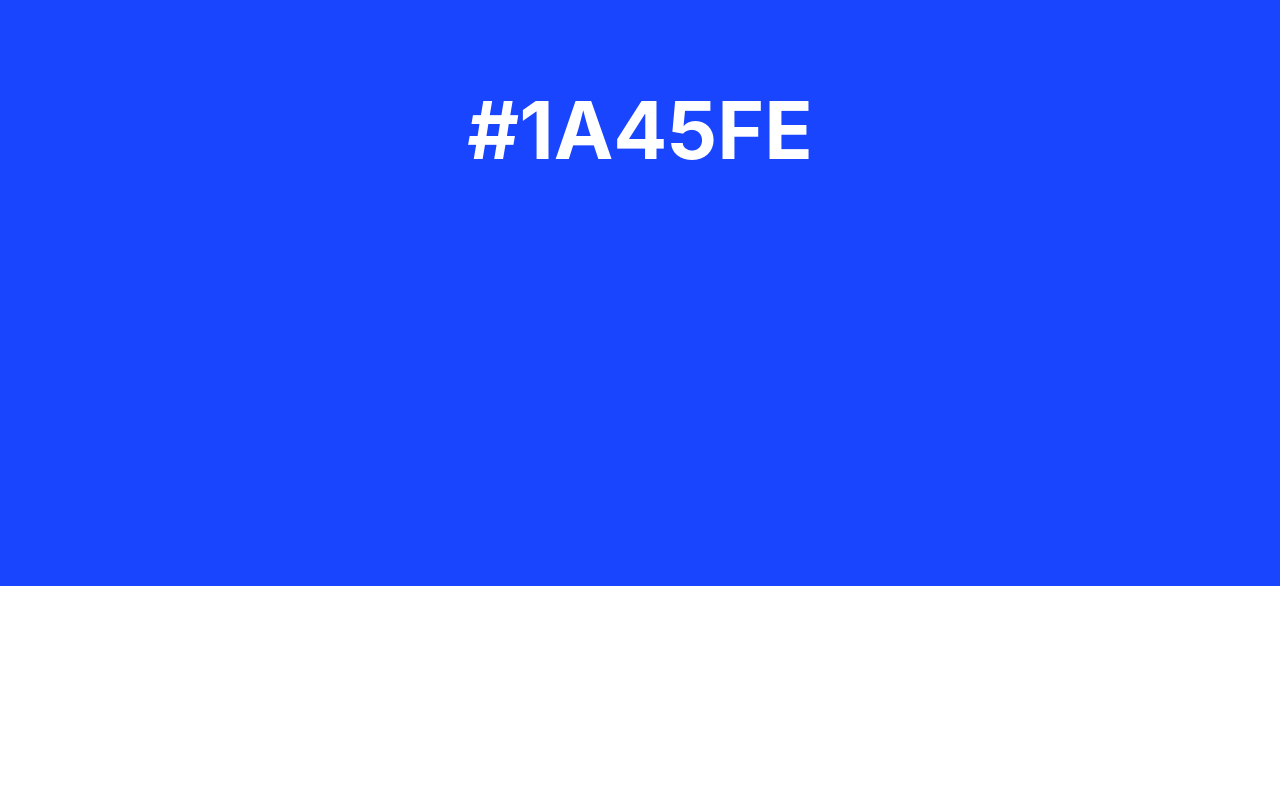
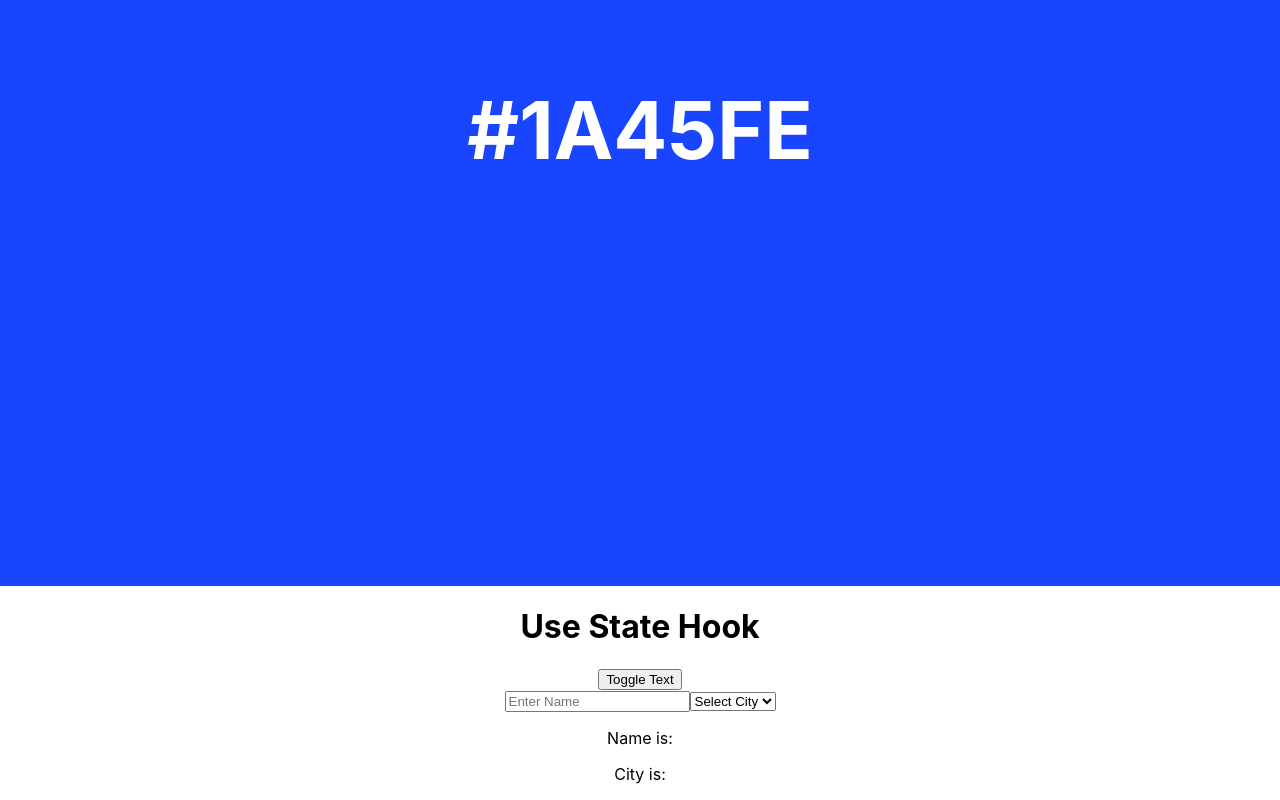
Before and after one commit to mirage-p/react-components, a React (Create React App) app: page / in a window 1280 px wide. Shown: the part 1014-1814 px from the top of the page. Before the commit the page ends 1600 px from the top, so only its background shows below. Built offline with nearby package versions, Linux system fonts and the light colour scheme.

Commit message:
reinforce useState hook knowledge

```diff
--- a/src/App.js
+++ b/src/App.js
@@ -1,6 +1,7 @@
 import './App.css';
 import Accordion from './components/accordion';
 import RandomColor from './components/random-color';
+import UseStateEx from './hooks';
 
 function App() {
   return (
@@ -9,6 +10,8 @@ function App() {
       <Accordion></Accordion>
       {/* Random Color Component */}
       <RandomColor></RandomColor>
+      {/* useState Hook */}
+      <UseStateEx></UseStateEx>
     </div>
   );
 }
--- /dev/null
+++ b/src/hooks/index.jsx
@@ -0,0 +1,51 @@
+import { useState } from "react"
+
+export default function UseStateEx() {
+
+    const [toggleText, setToggleText] = useState(false);
+
+    const [formData, setFormData] = useState({ name: '', city: '' })
+
+    function handleToggleText() {
+        setToggleText(!toggleText)
+    }
+
+
+    function handleNameChange(event) {
+        setFormData((prevFormData) => ({...prevFormData, name: event.target.value}))
+    }
+
+    function handleCityChange(event) {
+        setFormData((prevFormData) => ({...prevFormData, city: event.target.value}))
+    }
+
+    return (
+        <div>
+            <div>
+                <h1>Use State Hook</h1>
+                {toggleText ? <p>Hello World!</p> : null}
+                <button onClick={handleToggleText}>Toggle Text</button>
+            </div>
+            <div>
+                <input onChange={handleNameChange} type="text" name="name" placeholder="Enter Name"></input>
+                <select onChange={handleCityChange} name="city">
+                    <option value={""} id="">
+                        Select City
+                    </option>
+                    <option value={"Fairfax"} id="fairfax">
+                        Fairfax
+                    </option>
+                    <option value={"Austin"} id="austin">
+                        Austin
+                    </option>
+                </select>
+                <div>
+                    <p>Name is: {formData.name}</p>
+
+                    <p>City is: {formData.city}</p>
+                </div>
+            </div>
+        </div>
+
+    )
+}
```
